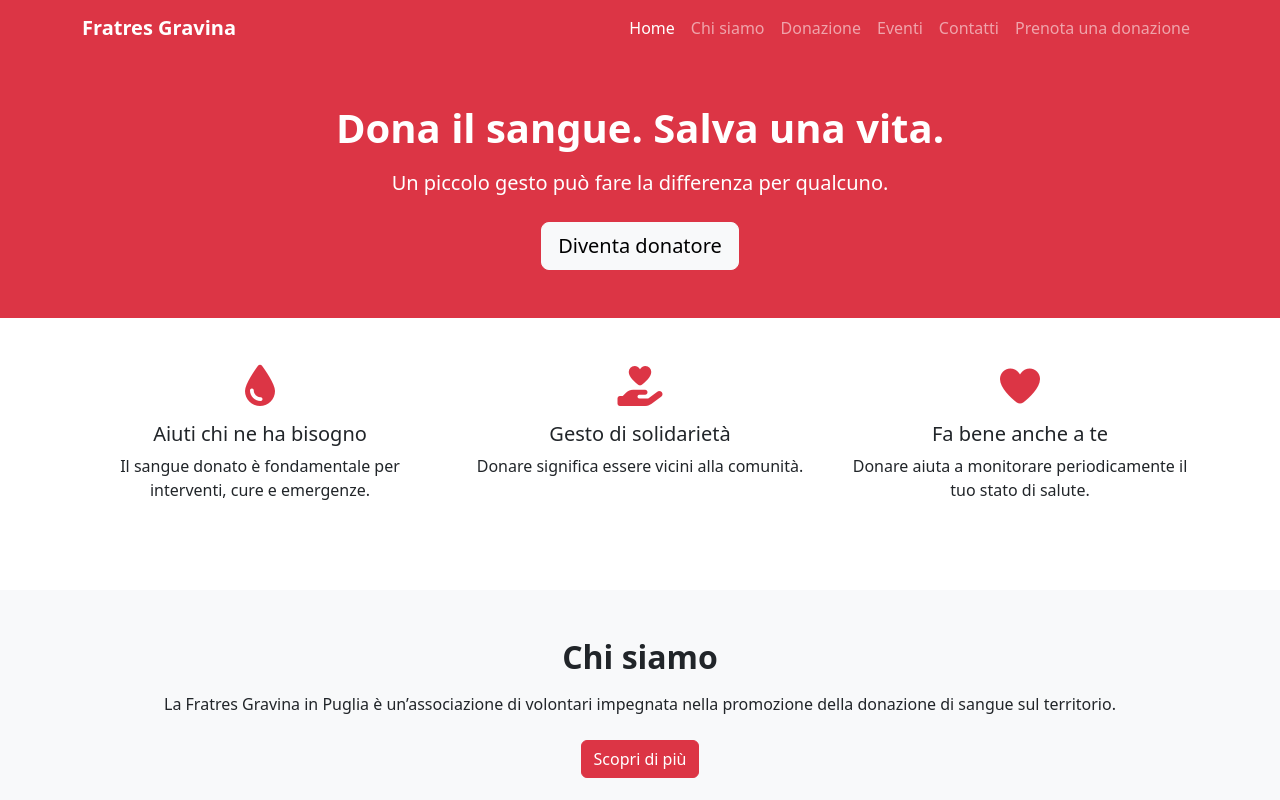
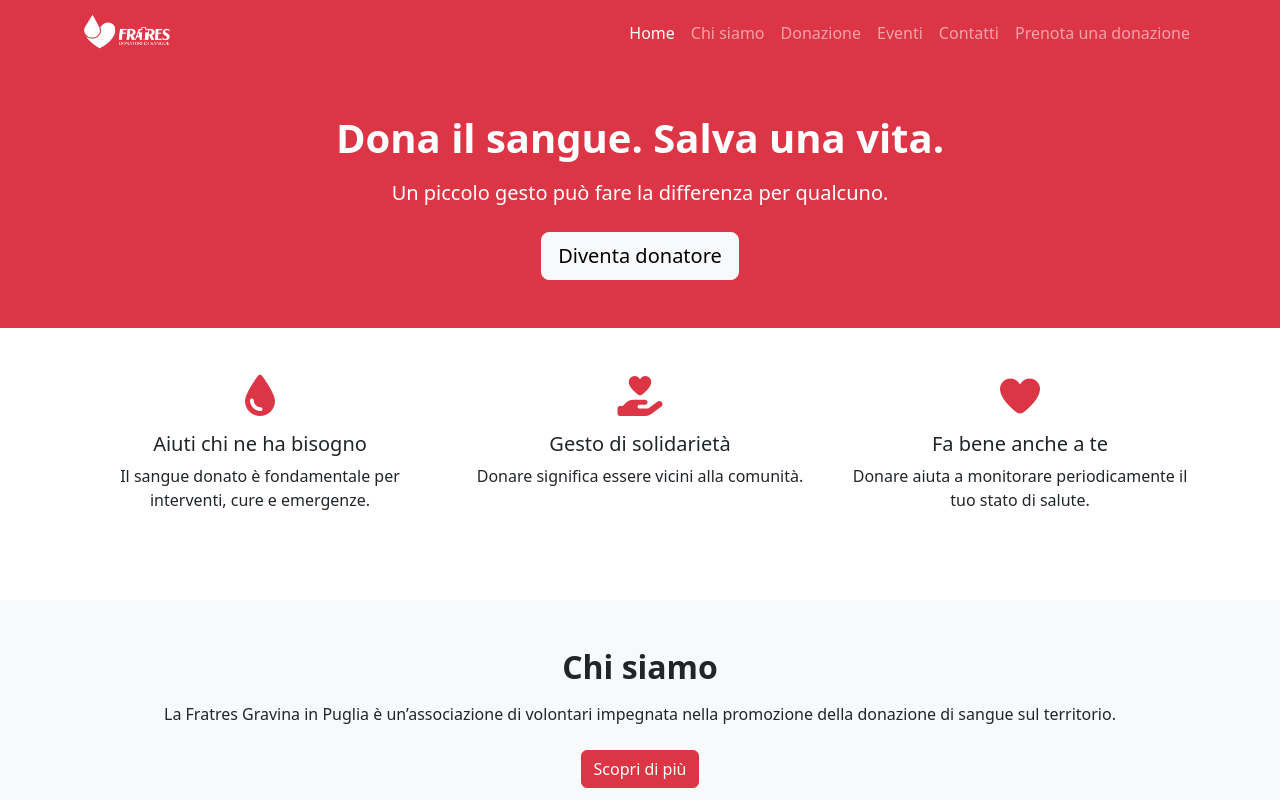
Before and after one commit to michelelongo97/fratres-gravina, a React (Vite) app: page / in a window 1280 px wide. Shown: the top 800 px of the page. Built offline with nearby package versions, Linux system fonts and the light colour scheme.

Commit message:
feat: add header's logo

```diff
--- a/src/components/Header.jsx
+++ b/src/components/Header.jsx
@@ -6,7 +6,12 @@ export default function Header() {
       <div className="container">
         {/* LOGO / NOME */}
         <NavLink className="navbar-brand fw-bold" to="/">
-          Fratres Gravina
+          <img
+            src="/images/logos/logo-transp.png"
+            alt="Fratres Gravina in Puglia"
+            height="40"
+            className="header-logo"
+          />
         </NavLink>
 
         {/* HAMBURGER */}
--- a/src/index.css
+++ b/src/index.css
@@ -0,0 +1,3 @@
+.header-logo {
+  filter: brightness(0) invert(1);
+}
```
Also changed, not shown: public/images/logos/logo-transp.png (added).
